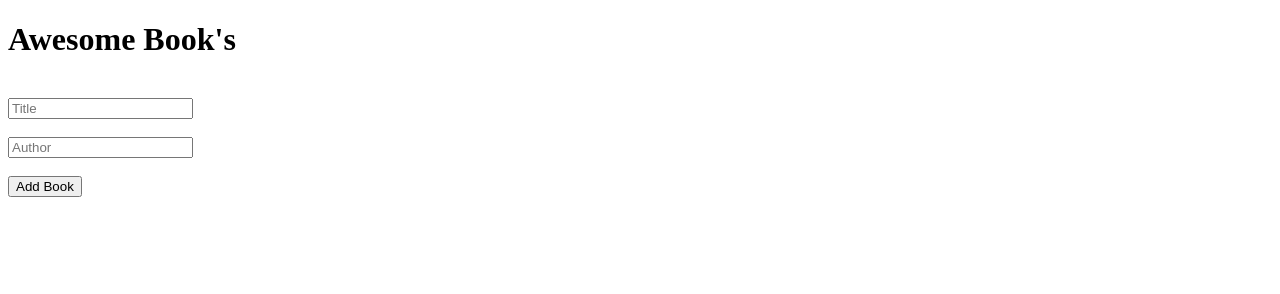
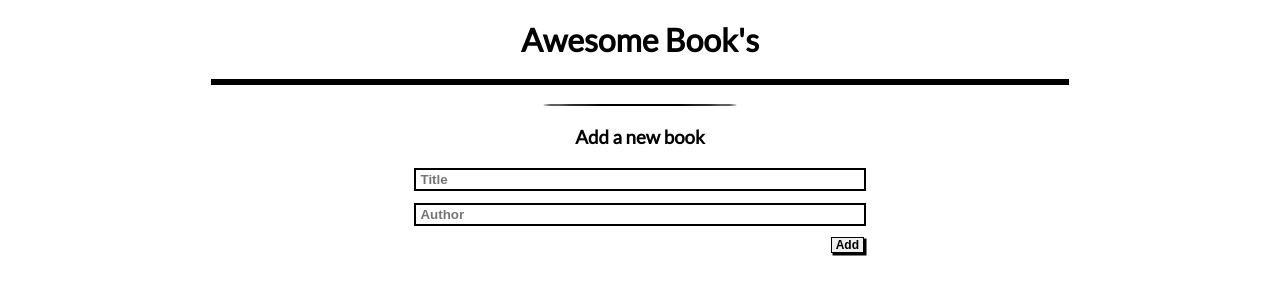
Before and after one commit to angeluray/awesome-books, a website: page index.html in a window 1280 px wide. Drawn offline with Linux system fonts and the light colour scheme.

Commit message:
Add style to the html file

```diff
--- a/index.html
+++ b/index.html
@@ -6,19 +6,28 @@
   <meta name="viewport" content="width=device-width, initial-scale=1.0">
   <link rel="stylesheet" href="styles.css">
   <title>Awesome Book's Project 1</title>
+
+  <!-- Font family Lato -->
+  <link rel="preconnect" href="https://fonts.googleapis.com">
+<link rel="preconnect" href="https://fonts.gstatic.com" crossorigin>
+<link href="https://fonts.googleapis.com/css2?family=Lato:wght@300;400&display=swap" rel="stylesheet">
+
 </head>
 <body>
 
   <h1>Awesome Book's</h1>
+
   <div id="container-book">
   </div>
 
+
   <br>
-
+  <hr>
+  <h3>Add a new book</h3>
   <form id="bookForm" action="#">
-    <input id="input-title"  type="text" placeholder="Title" required><br><br>
-    <input id="input-author" type="text" placeholder="Author" required><br><br>
-    <button onclick="saveInfo()" id="add-book" type="submit">Add Book</button>
+    <input id="input-title"  type="text" placeholder="Title" required>
+    <input id="input-author" type="text" placeholder="Author" required>
+    <button onclick="saveInfo()" id="add-book" type="submit" class="addbtn">Add</button>
   </form>
 
 
--- a/script.js
+++ b/script.js
@@ -15,12 +15,13 @@ class NewBook {
 }
 
 function printf(collectionBooks) {
-  document.getElementById('container-book').innerHTML = collectionBooks.map((items) => `<div id="cards">
-    <h3>${items.title}</h3>
-    <p>${items.author}</p>
-    <button onclick="deletInfo(${items.index})">Remove</button>
-    <hr>
-    </div>`).join('');
+  document.getElementById('container-book').innerHTML = collectionBooks.map((items) =>
+  `
+  <div id="cards">
+  <p>"${items.title}" by ${items.author} </p>
+  <button class="buttonRemove" onclick="deletInfo(${items.index})">Remove</button>
+  </div>
+`).join('');
 }
 
 // check with every letter clicked
--- a/styles.css
+++ b/styles.css
@@ -1 +1,94 @@
-/* This file was added to avoid linter issues */
+* {
+  padding: 0;
+  margin: 0;
+}
+
+body {
+  font-family: 'Lato', sans-serif;
+}
+
+h1 {
+  text-align: center;
+  margin: 20px ;
+}
+
+#container-book {
+  display: flex;
+  flex-direction: column;
+  border: 3px solid #000;
+  align-items: center;
+  padding: 0 10px 0 10px;
+  margin: 0 auto;
+  width: 65%;
+}
+
+#cards {
+  padding: 5px 10px 5px 10px;
+  display: flex;
+  width: 100%;
+  justify-content: space-between;
+  align-items: center;
+  font-size: 15px;
+  font-weight: 600;
+  border: 1px solid #000;
+}
+
+.buttonRemove {
+  height: 28%;
+  width: 15%;
+  min-width: 60px;
+  text-align: center;
+  font-size: 12px;
+  font-weight: bold;
+  padding: 4px;
+  border: 1.5px solid #000;
+  box-shadow: 2px 2px 0 0.5px black;
+  cursor: pointer;
+}
+
+hr {
+  width: 15%;
+  margin: 0 auto;
+  border: 1px solid #000;
+  border-radius: 50%;
+  background-color: black;
+  padding: 0;
+}
+
+h3 {
+  text-align: center;
+  margin: 20px;
+}
+
+#bookForm {
+  position: relative;
+  display: flex;
+  flex-direction: column;
+  align-items: center;
+  gap: 12px;
+  width: 35%;
+  height: 85px;
+  margin: 0 auto;
+}
+
+#bookForm input {
+  width: 98%;
+  border: 2px solid #000;
+  font-weight: 600;
+  padding: 2px 4px 2px 4px;
+}
+
+.addbtn {
+  box-shadow: 2px 2px 0 0.5px black;
+  border: 1.5px solid #000;
+  position: absolute;
+  right: 0;
+  bottom: 0;
+  padding: 0 4px 0 4px ;
+  font-size: 12px;
+  font-weight: bold;
+}
+
+input:placeholder {
+  padding-left: 10px;
+}
```
Also changed, not shown: package.json (+20 -1 lines), 1 other file.
